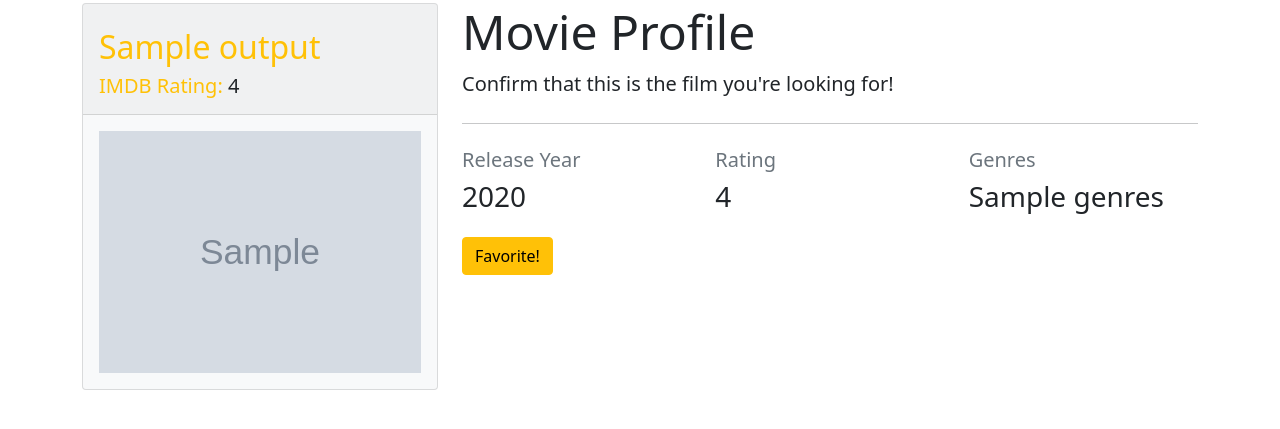
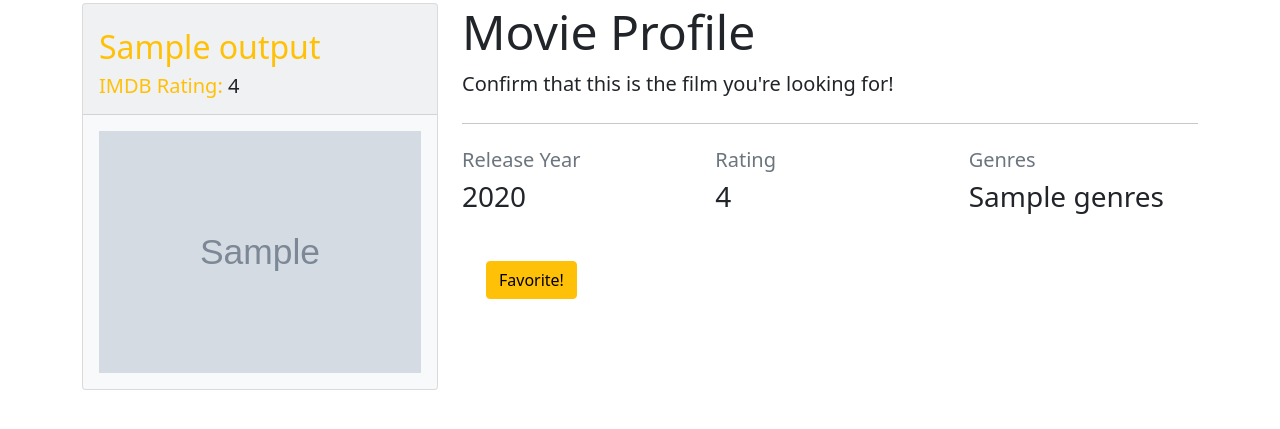
Before and after one commit to JonathanGarro/IMDB_Social, a Flask app: template flask_app/templates/movie_view.html in a window 1280 px wide. Shown: the part 117-546 px from the top of the page. Run offline with Flask 2, Linux system fonts and the light colour scheme; the template is opened without the code that fills it: most values are stand-ins (such as "Sample title", 1, 10 or a date in 2020); grey boxes marked "Sample" are stand-in pictures; some libraries are stand-ins or nearby versions.

Commit message:
placeholder for form to favorite movie

```diff
--- a/flask_app/templates/movie_view.html
+++ b/flask_app/templates/movie_view.html
@@ -32,6 +32,8 @@
 					<h3>{{output.genres}}</h3>
 				</div>
 			  </div>
+			  <form action="" method="POST" class="mx-auto p-4">
+			  <input type="hidden" id="film_id" name="film_id" value="{{output.id}}">
 			  <input type="submit" value="Favorite!" class="btn btn-warning">
 			</div>
 		</div>
```
